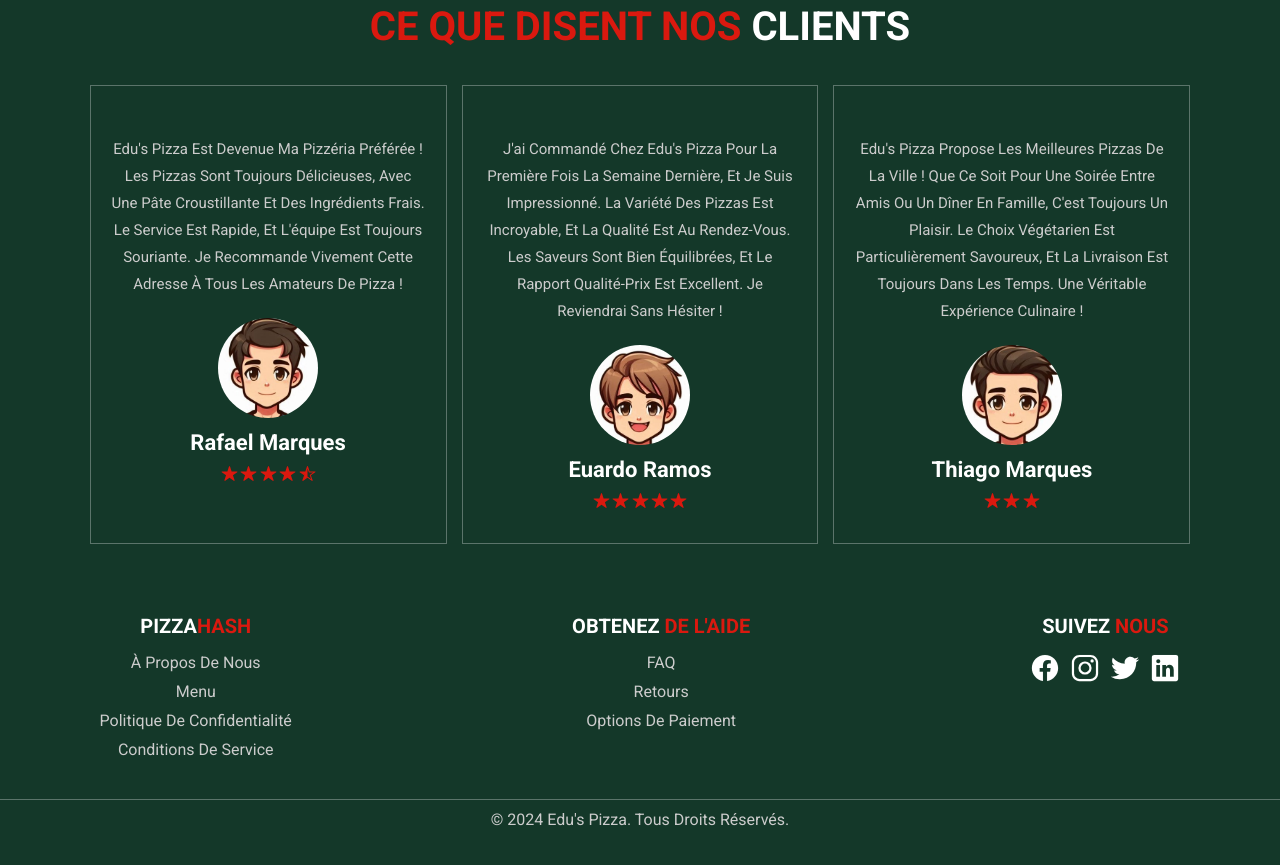
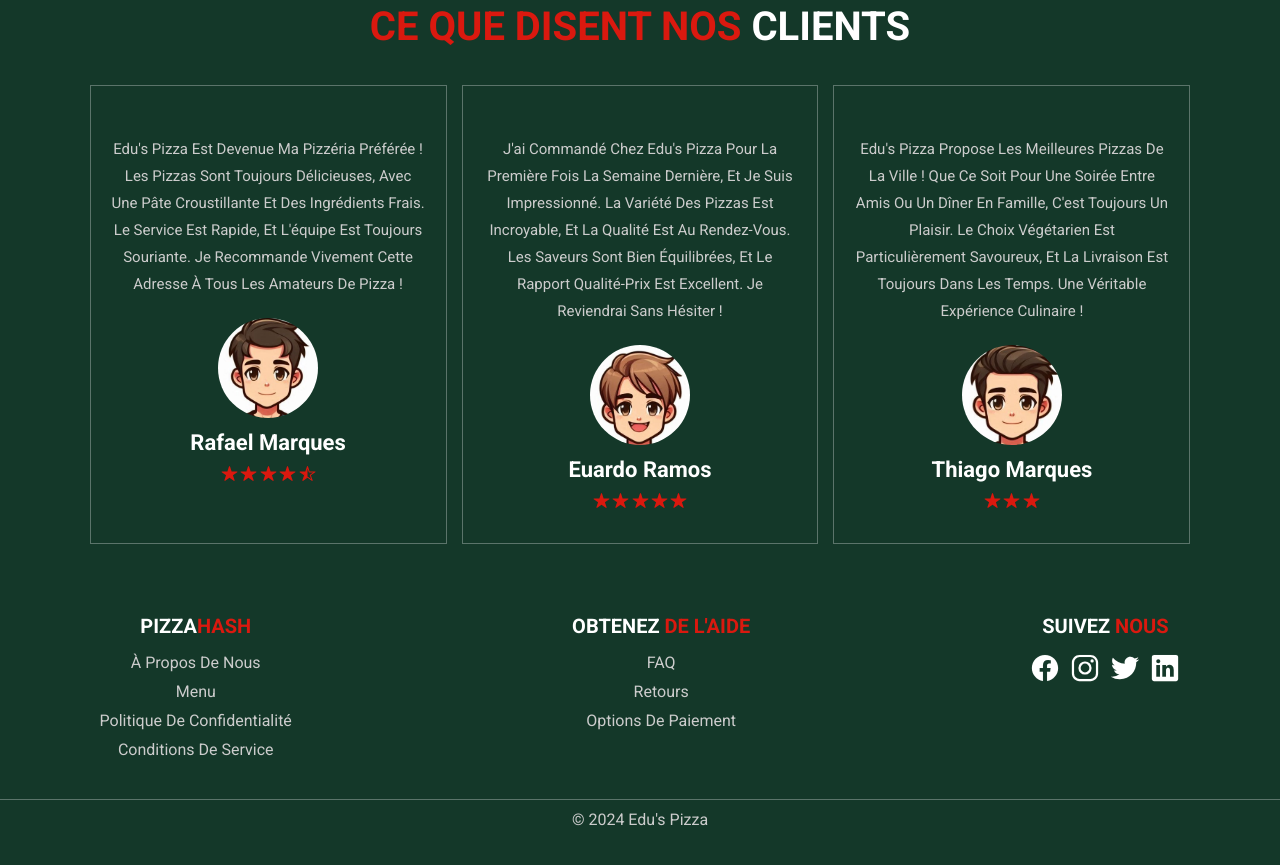
Before and after one commit to edusilvaramos/Edu-s-Pizza, a plain HTML site: page index.html in a window 1280 px wide. Shown: the part 2962-3827 px from the top of the page. Drawn offline with nearby package versions, Linux system fonts and the light colour scheme.

Commit message:
Update index.html

```diff
--- a/index.html
+++ b/index.html
@@ -305,7 +305,7 @@
         </div>
       </div>
       <div class="footer-bottom">
-        <p>&copy; 2024 Edu's Pizza. Tous droits réservés.</p>
+        <p>&copy; 2024 Edu's Pizza</p>
       </div>
     </footer>
     <script
```
